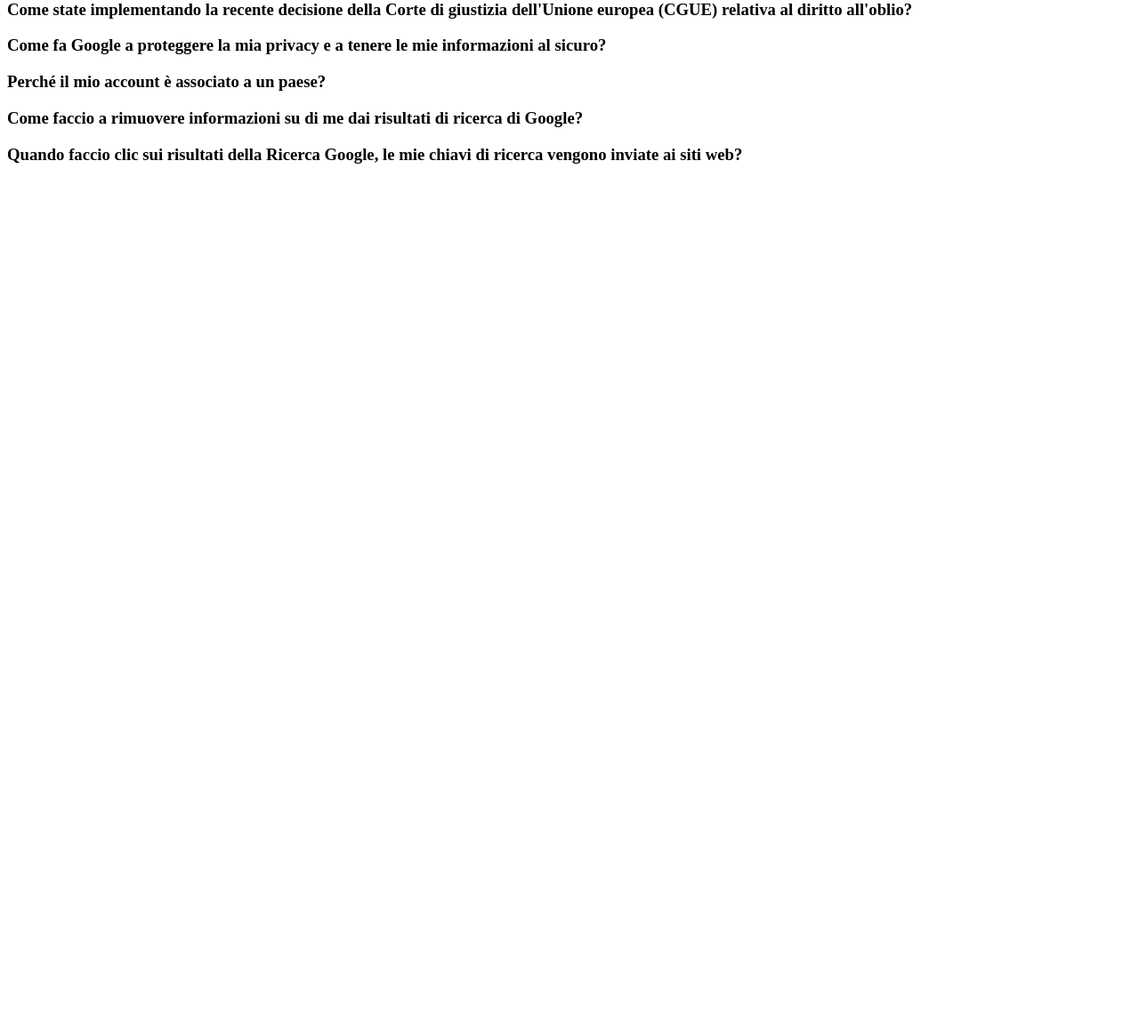
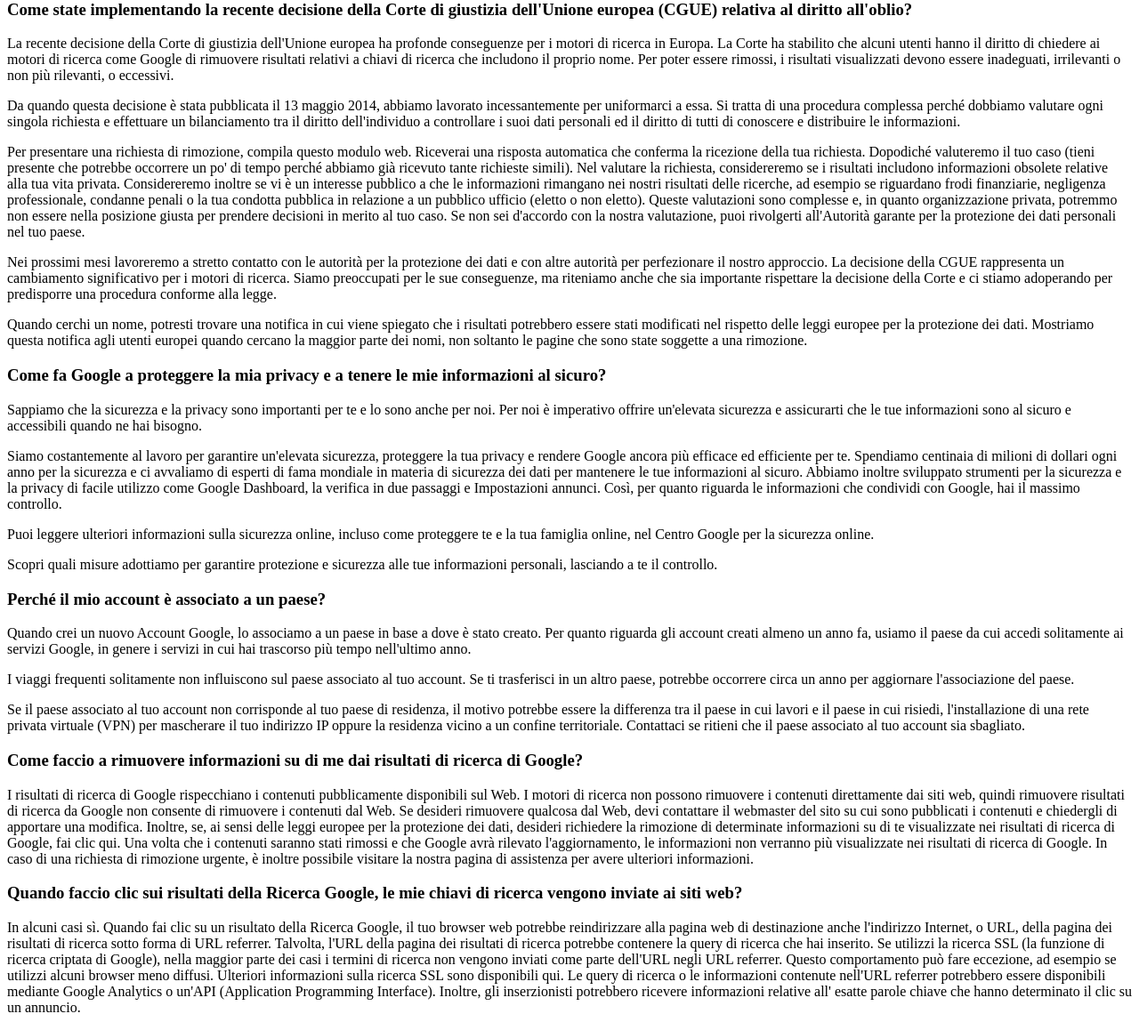
Before and after one commit to AngeloLista/php-google-faq, a PHP site: page / in a window 1280 px wide. Shown: the part 19-1177 px from the top of the page at 89% size. Before the commit the page ends 203 px from the top, so only its background shows below. Run offline with PHP 8.4, Linux system fonts and the light colour scheme.

Commit message:
printed plain paragraphs

```diff
--- a/index.php
+++ b/index.php
@@ -17,7 +17,8 @@ $faqs = [
     // 0
     [
         'title' => "Come state implementando la recente decisione della Corte di giustizia dell'Unione europea (CGUE) relativa al diritto all'oblio?",
-        'paragraphs' => "La recente decisione della Corte di giustizia dell'Unione europea ha profonde conseguenze per i motori di ricerca in Europa. La Corte ha stabilito che alcuni utenti hanno il diritto di chiedere ai motori di ricerca come Google di rimuovere risultati relativi a chiavi di ricerca che includono il proprio nome. Per poter essere rimossi, i risultati visualizzati devono essere inadeguati, irrilevanti o non più rilevanti, o eccessivi.",
+        'paragraphs' => [
+            "La recente decisione della Corte di giustizia dell'Unione europea ha profonde conseguenze per i motori di ricerca in Europa. La Corte ha stabilito che alcuni utenti hanno il diritto di chiedere ai motori di ricerca come Google di rimuovere risultati relativi a chiavi di ricerca che includono il proprio nome. Per poter essere rimossi, i risultati visualizzati devono essere inadeguati, irrilevanti o non più rilevanti, o eccessivi.",
 
             "Da quando questa decisione è stata pubblicata il 13 maggio 2014, abbiamo lavorato incessantemente per uniformarci a essa. Si tratta di una procedura complessa perché dobbiamo valutare ogni singola richiesta e effettuare un bilanciamento tra il diritto dell'individuo a controllare i suoi dati personali ed il diritto di tutti di conoscere e distribuire le informazioni.",
 
@@ -26,52 +27,55 @@ $faqs = [
             "Nei prossimi mesi lavoreremo a stretto contatto con le autorità per la protezione dei dati e con altre autorità per perfezionare il nostro approccio. La decisione della CGUE rappresenta un cambiamento significativo per i motori di ricerca. Siamo preoccupati per le sue conseguenze, ma riteniamo anche che sia importante rispettare la decisione della Corte e ci stiamo adoperando per predisporre una procedura conforme alla legge.",
 
             "Quando cerchi un nome, potresti trovare una notifica in cui viene spiegato che i risultati potrebbero essere stati modificati nel rispetto delle leggi europee per la protezione dei dati. Mostriamo questa notifica agli utenti europei quando cercano la maggior parte dei nomi, non soltanto le pagine che sono state soggette a una rimozione."
+        ]
     ],
     // 1
     [
         'title' => "Come fa Google a proteggere la mia privacy e a tenere le mie informazioni al sicuro?",
-        'paragraphs' => "Sappiamo che la sicurezza e la privacy sono importanti per te e lo sono anche per noi. Per noi è imperativo offrire un'elevata sicurezza e assicurarti che le tue informazioni sono al sicuro e accessibili quando ne hai bisogno.",
+        'paragraphs' => [
+            "Sappiamo che la sicurezza e la privacy sono importanti per te e lo sono anche per noi. Per noi è imperativo offrire un'elevata sicurezza e assicurarti che le tue informazioni sono al sicuro e accessibili quando ne hai bisogno.",
 
             "Siamo costantemente al lavoro per garantire un'elevata sicurezza, proteggere la tua privacy e rendere Google ancora più efficace ed efficiente per te. Spendiamo centinaia di milioni di dollari ogni anno per la sicurezza e ci avvaliamo di esperti di fama mondiale in materia di sicurezza dei dati per mantenere le tue informazioni al sicuro. Abbiamo inoltre sviluppato strumenti per la sicurezza e la privacy di facile utilizzo come Google Dashboard, la verifica in due passaggi e Impostazioni annunci. Così, per quanto riguarda le informazioni che condividi con Google, hai il massimo controllo.",
 
             "Puoi leggere ulteriori informazioni sulla sicurezza online, incluso come proteggere te e la tua famiglia online, nel Centro Google per la sicurezza online.",
 
             "Scopri quali misure adottiamo per garantire protezione e sicurezza alle tue informazioni personali, lasciando a te il controllo."
+        ]
     ],
     // 2
     [
         'title' => "Perché il mio account è associato a un paese?",
-        'paragraphs' => "Il tuo account è associato a un paese (o territorio) nei Termini di servizio per poter stabilire due cose:
+        'paragraphs' => [
+            "Il tuo account è associato a un paese (o territorio) nei Termini di servizio per poter stabilire due cose:
 
         La società consociata Google che offre i servizi, tratta le tue informazioni ed è responsabile del rispetto delle leggi sulla privacy vigenti. Generalmente Google offre i propri servizi per i consumatori tramite una delle due società seguenti:
         Google Ireland Limited, se gli utenti sono residenti nello Spazio economico europeo (paesi dell'Unione europea, oltre a Islanda, Liechtenstein e Norvegia) o in Svizzera.
         Google LLC, con sede negli Stati Uniti, per il resto del mondo.
         La versione dei termini che regola il nostro rapporto, che può variare in base alle leggi locali.",
 
-        "Tieni presente che i servizi Google sono fondamentalmente gli stessi a prescindere dalla società consociata che li offre o dal paese a cui è associato il tuo account.",
+            "Tieni presente che i servizi Google sono fondamentalmente gli stessi a prescindere dalla società consociata che li offre o dal paese a cui è associato il tuo account."
+        ],
 
 
         'subtitle' => "Stabilire il paese associato al tuo account",
-        'paragraphs' => "Quando crei un nuovo Account Google, lo associamo a un paese in base a dove è stato creato. Per quanto riguarda gli account creati almeno un anno fa, usiamo il paese da cui accedi solitamente ai servizi Google, in genere i servizi in cui hai trascorso più tempo nell'ultimo anno.
+        'paragraphs' => [
+            "Quando crei un nuovo Account Google, lo associamo a un paese in base a dove è stato creato. Per quanto riguarda gli account creati almeno un anno fa, usiamo il paese da cui accedi solitamente ai servizi Google, in genere i servizi in cui hai trascorso più tempo nell'ultimo anno.",
 
-            ",
-        "I viaggi frequenti solitamente non influiscono sul paese associato al tuo account. Se ti trasferisci in un altro paese, potrebbe occorrere circa un anno per aggiornare l'associazione del paese.
+            "I viaggi frequenti solitamente non influiscono sul paese associato al tuo account. Se ti trasferisci in un altro paese, potrebbe occorrere circa un anno per aggiornare l'associazione del paese.",
 
-            ",
-        "Se il paese associato al tuo account non corrisponde al tuo paese di residenza, il motivo potrebbe essere la differenza tra il paese in cui lavori e il paese in cui risiedi, l'installazione di una rete privata virtuale (VPN) per mascherare il tuo indirizzo IP oppure la residenza vicino a un confine territoriale. Contattaci se ritieni che il paese associato al tuo account sia sbagliato.
-
-            "
+            "Se il paese associato al tuo account non corrisponde al tuo paese di residenza, il motivo potrebbe essere la differenza tra il paese in cui lavori e il paese in cui risiedi, l'installazione di una rete privata virtuale (VPN) per mascherare il tuo indirizzo IP oppure la residenza vicino a un confine territoriale. Contattaci se ritieni che il paese associato al tuo account sia sbagliato."
+        ]
 
     ],
     // 3
     [
         'title' => "Come faccio a rimuovere informazioni su di me dai risultati di ricerca di Google?",
-        'paragraphs' => "I risultati di ricerca di Google rispecchiano i contenuti pubblicamente disponibili sul Web. I motori di ricerca non possono rimuovere i contenuti direttamente dai siti web, quindi rimuovere risultati di ricerca da Google non consente di rimuovere i contenuti dal Web. Se desideri rimuovere qualcosa dal Web, devi contattare il webmaster del sito su cui sono pubblicati i contenuti e chiedergli di apportare una modifica. Inoltre, se, ai sensi delle leggi europee per la protezione dei dati, desideri richiedere la rimozione di determinate informazioni su di te visualizzate nei risultati di ricerca di Google, fai clic qui. Una volta che i contenuti saranno stati rimossi e che Google avrà rilevato l'aggiornamento, le informazioni non verranno più visualizzate nei risultati di ricerca di Google. In caso di una richiesta di rimozione urgente, è inoltre possibile visitare la nostra pagina di assistenza per avere ulteriori informazioni."
+        'paragraphs' => ["I risultati di ricerca di Google rispecchiano i contenuti pubblicamente disponibili sul Web. I motori di ricerca non possono rimuovere i contenuti direttamente dai siti web, quindi rimuovere risultati di ricerca da Google non consente di rimuovere i contenuti dal Web. Se desideri rimuovere qualcosa dal Web, devi contattare il webmaster del sito su cui sono pubblicati i contenuti e chiedergli di apportare una modifica. Inoltre, se, ai sensi delle leggi europee per la protezione dei dati, desideri richiedere la rimozione di determinate informazioni su di te visualizzate nei risultati di ricerca di Google, fai clic qui. Una volta che i contenuti saranno stati rimossi e che Google avrà rilevato l'aggiornamento, le informazioni non verranno più visualizzate nei risultati di ricerca di Google. In caso di una richiesta di rimozione urgente, è inoltre possibile visitare la nostra pagina di assistenza per avere ulteriori informazioni."]
     ],
     // 4
     [
         'title' => "Quando faccio clic sui risultati della Ricerca Google, le mie chiavi di ricerca vengono inviate ai siti web?",
-        'paragraphs' => "In alcuni casi sì. Quando fai clic su un risultato della Ricerca Google, il tuo browser web potrebbe reindirizzare alla pagina web di destinazione anche l'indirizzo Internet, o URL, della pagina dei risultati di ricerca sotto forma di URL referrer. Talvolta, l'URL della pagina dei risultati di ricerca potrebbe contenere la query di ricerca che hai inserito. Se utilizzi la ricerca SSL (la funzione di ricerca criptata di Google), nella maggior parte dei casi i termini di ricerca non vengono inviati come parte dell'URL negli URL referrer. Questo comportamento può fare eccezione, ad esempio se utilizzi alcuni browser meno diffusi. Ulteriori informazioni sulla ricerca SSL sono disponibili qui. Le query di ricerca o le informazioni contenute nell'URL referrer potrebbero essere disponibili mediante Google Analytics o un'API (Application Programming Interface). Inoltre, gli inserzionisti potrebbero ricevere informazioni relative all' esatte parole chiave che hanno determinato il clic su un annuncio."
+        'paragraphs' => ["In alcuni casi sì. Quando fai clic su un risultato della Ricerca Google, il tuo browser web potrebbe reindirizzare alla pagina web di destinazione anche l'indirizzo Internet, o URL, della pagina dei risultati di ricerca sotto forma di URL referrer. Talvolta, l'URL della pagina dei risultati di ricerca potrebbe contenere la query di ricerca che hai inserito. Se utilizzi la ricerca SSL (la funzione di ricerca criptata di Google), nella maggior parte dei casi i termini di ricerca non vengono inviati come parte dell'URL negli URL referrer. Questo comportamento può fare eccezione, ad esempio se utilizzi alcuni browser meno diffusi. Ulteriori informazioni sulla ricerca SSL sono disponibili qui. Le query di ricerca o le informazioni contenute nell'URL referrer potrebbero essere disponibili mediante Google Analytics o un'API (Application Programming Interface). Inoltre, gli inserzionisti potrebbero ricevere informazioni relative all' esatte parole chiave che hanno determinato il clic su un annuncio."]
     ]
 ];
 ?>
@@ -94,6 +98,11 @@ $faqs = [
     <main>
         <?php foreach ($faqs as $faq) : ?>
             <h3><? echo ($faq['title']) ?></h3>
+            <?php $i = 0;
+            for ($i = 0; $i < count($faq['paragraphs']); $i++) :
+            ?>
+                <p><?= $faq['paragraphs'][$i] ?></p>
+            <?php endfor; ?>
         <?php endforeach; ?>
     </main>
     <footer></footer>
```
Lines whose indentation alone changed are shown as unchanged.
